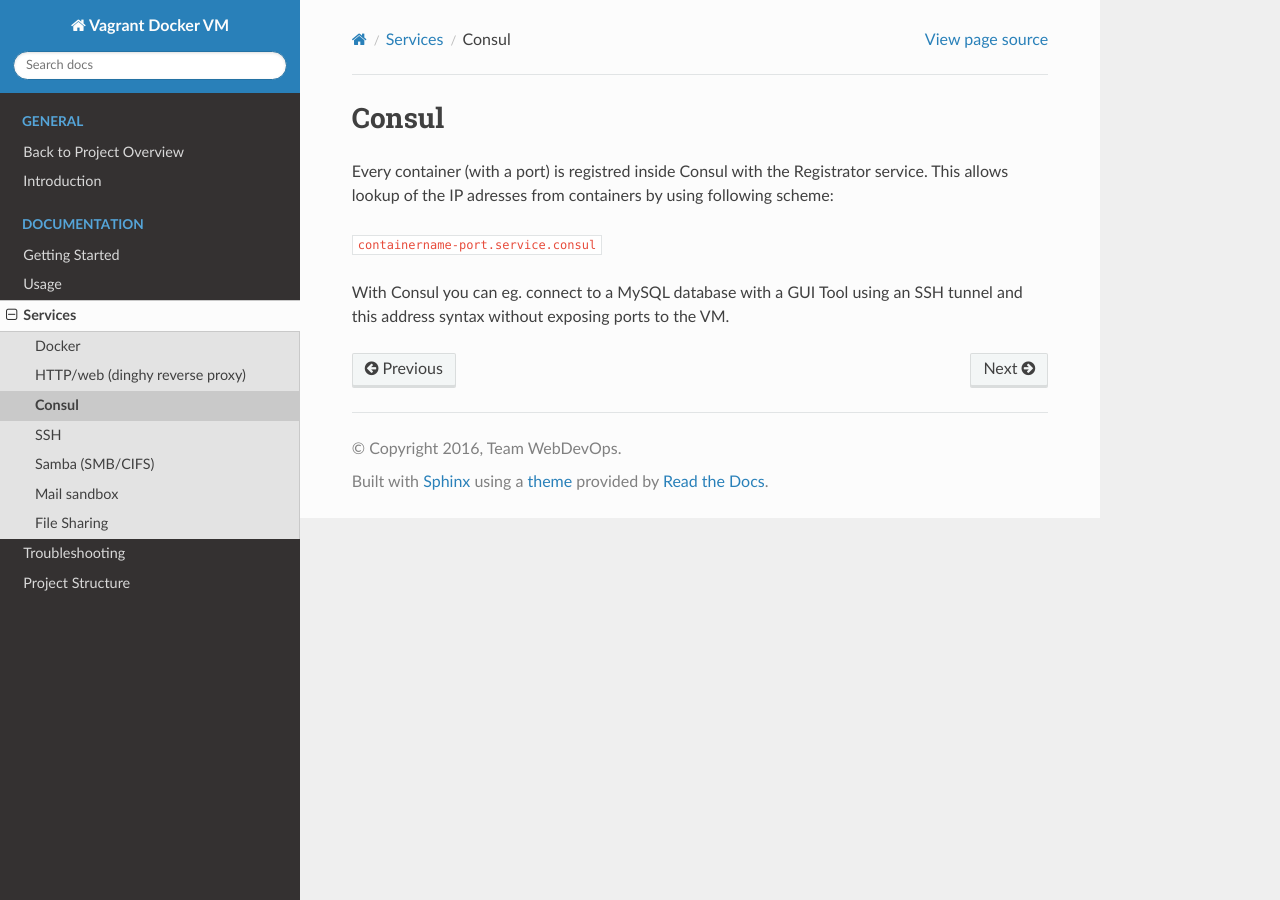
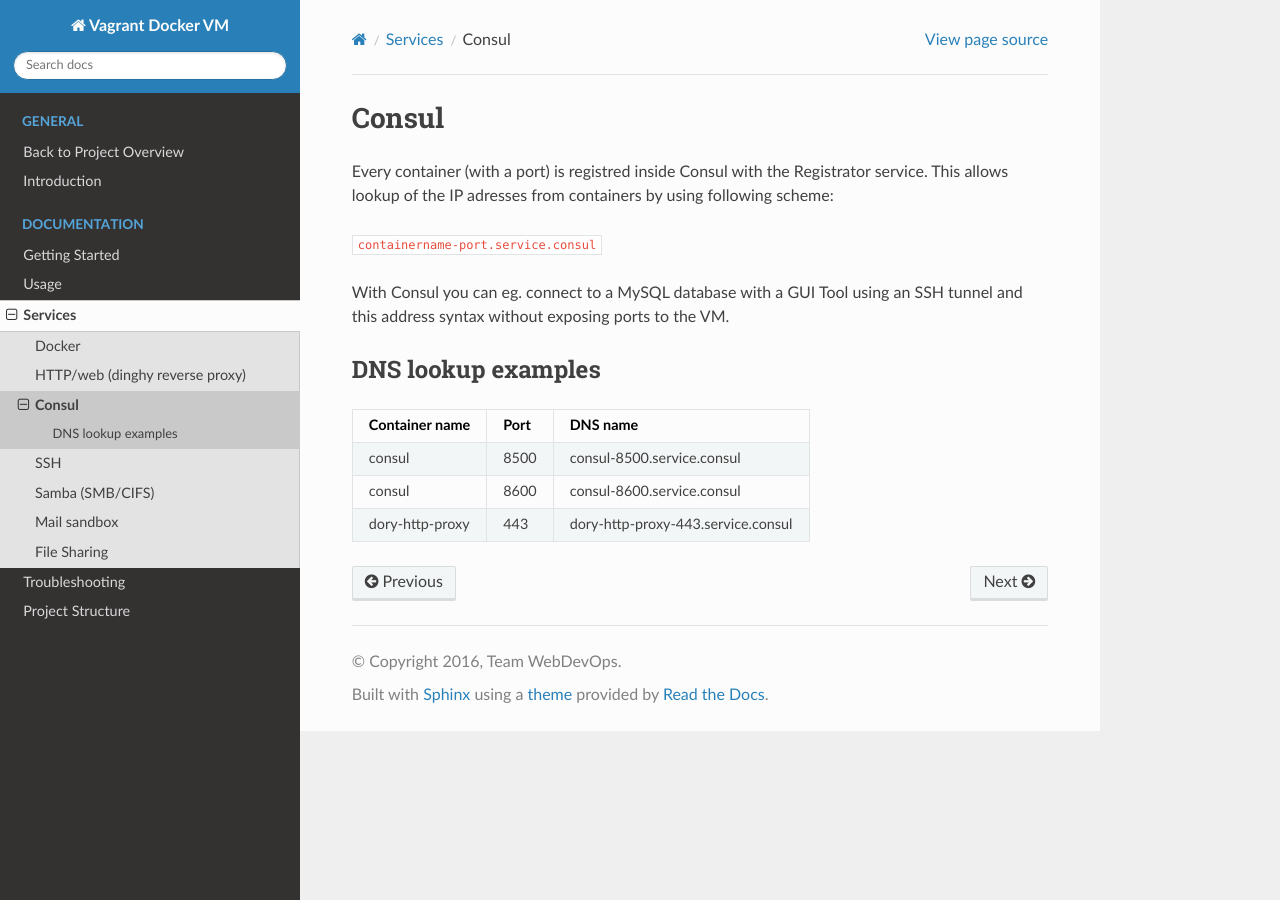
Before and after one commit to webdevops/vagrant-docker-vm, a Sphinx documentation site: the page built from documentation/docs/content/services/daemons/consul.rst, in a window 1280 px wide. Built offline with Sphinx 7.4.7 and the Read the Docs theme 2.0.0, drawn with Linux system fonts in a browser that asks for light colours.

Commit message:
Add dns lookup examples

```diff
--- a/documentation/docs/content/services/daemons/consul.rst
+++ b/documentation/docs/content/services/daemons/consul.rst
@@ -10,3 +10,15 @@ IP adresses from containers by using following scheme:
 
 With Consul you can eg. connect to a MySQL database with a GUI Tool using an SSH tunnel and this address syntax without
 exposing ports to the VM.
+
+
+DNS lookup examples
+-------------------
+
+========================= ====== =========================================
+Container name            Port   DNS name
+========================= ====== =========================================
+consul                    8500   consul-8500.service.consul
+consul                    8600   consul-8600.service.consul
+dory-http-proxy            443   dory-http-proxy-443.service.consul
+========================= ====== =========================================
```
